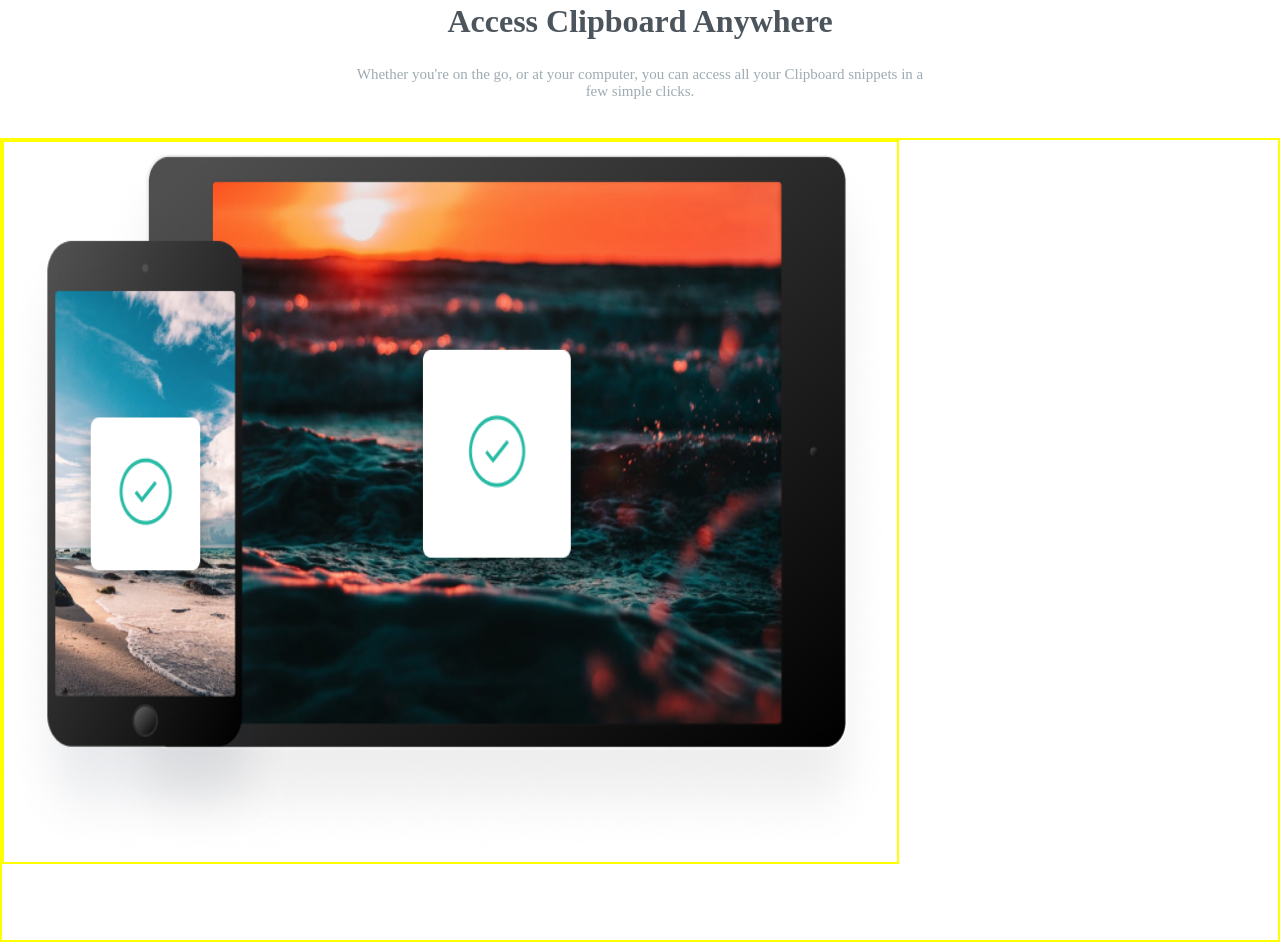
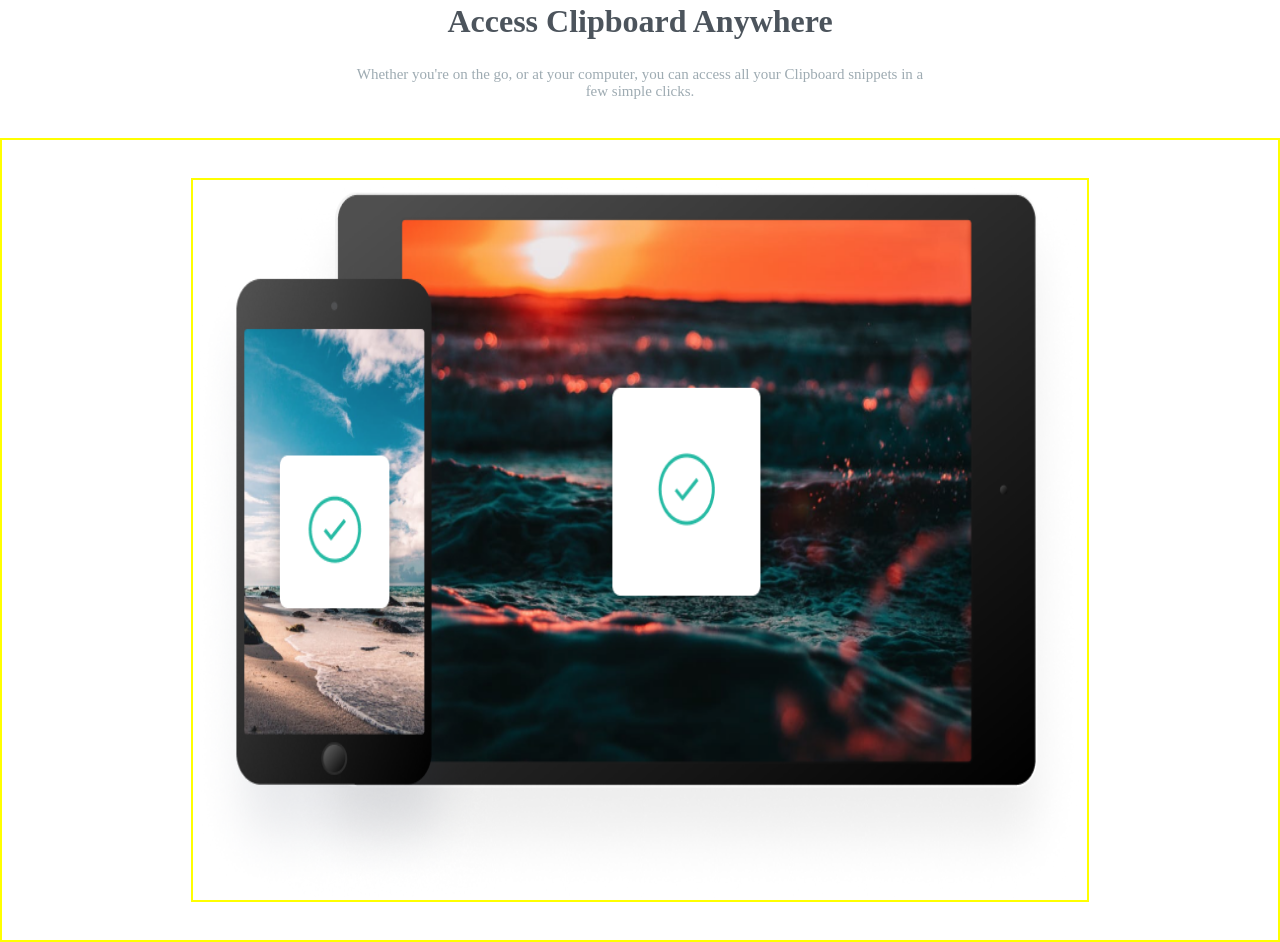
Before and after one commit to chiomaowuama/CallsApp, a plain HTML site: page index.html in a window 1280 px wide. Shown: the part 1783-2725 px from the top of the page. Drawn offline with Linux system fonts and the light colour scheme; a web font is replaced by a local one.

Commit message:
laptop view done

```diff
--- a/style.css
+++ b/style.css
@@ -148,9 +148,9 @@ section{
 .phone-tab{
     border:2px solid yellow;
     height: 100vh;
-    /* display: flex; */
-    /* justify-content: center; */
-    /* align-items: center; */
+    display: flex;
+    justify-content: center;
+    align-items: center;
 }
 .phone-tab img{
     width: 70%;
```
